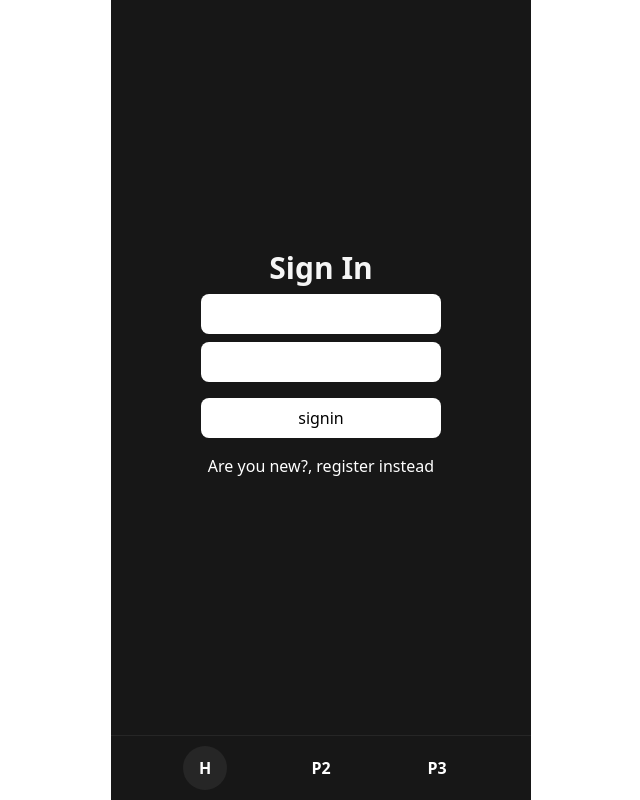
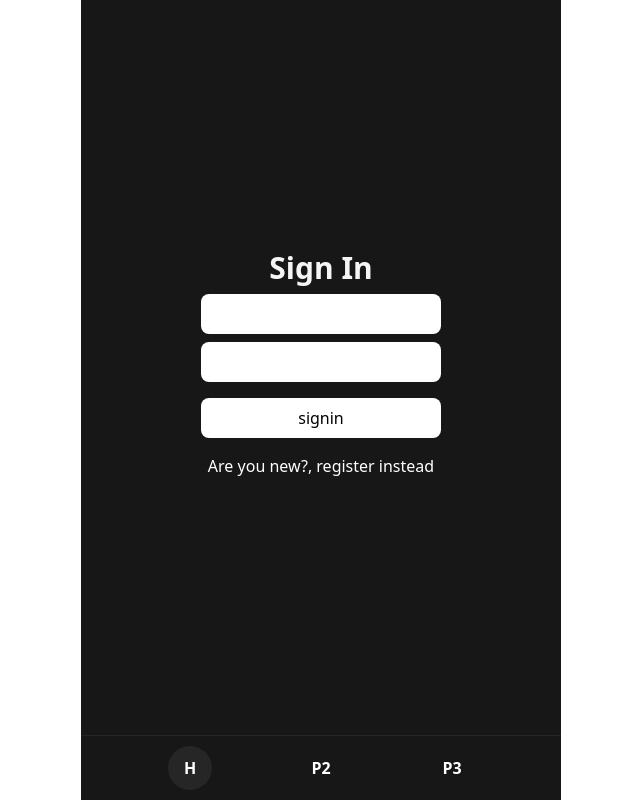
Before and after one commit to gonzaotc/crocantes-app-frontend, a Next.js app: page / in a window 1280 px wide. Shown: the whole page, without its empty margins (319-959 px from the left). Built offline with nearby package versions, Linux system fonts and the light colour scheme; no server answers.

Commit message:
expanded home width on wide phones

```diff
--- a/src/pages/_app.tsx
+++ b/src/pages/_app.tsx
@@ -15,8 +15,8 @@ interface AppWrapperProps {
 
 const AppWrapper = ({ children }: AppWrapperProps) => {
   return (
-    <div className="bg-white">
-      <div className="relative mx-auto flex h-full w-full flex-col bg-neutral-900 text-white xs:max-w-[420px]">
+    <div className="bg-black sm:bg-white">
+      <div className="relative mx-auto flex h-full w-full flex-col bg-neutral-900 text-white xs:max-w-[480px]">
         <Toaster />
         <main className="hide-scrollbar h-[calc(100vh-65px)] overflow-y-auto px-[5.75%] py-[8%]">
           {children}
```
